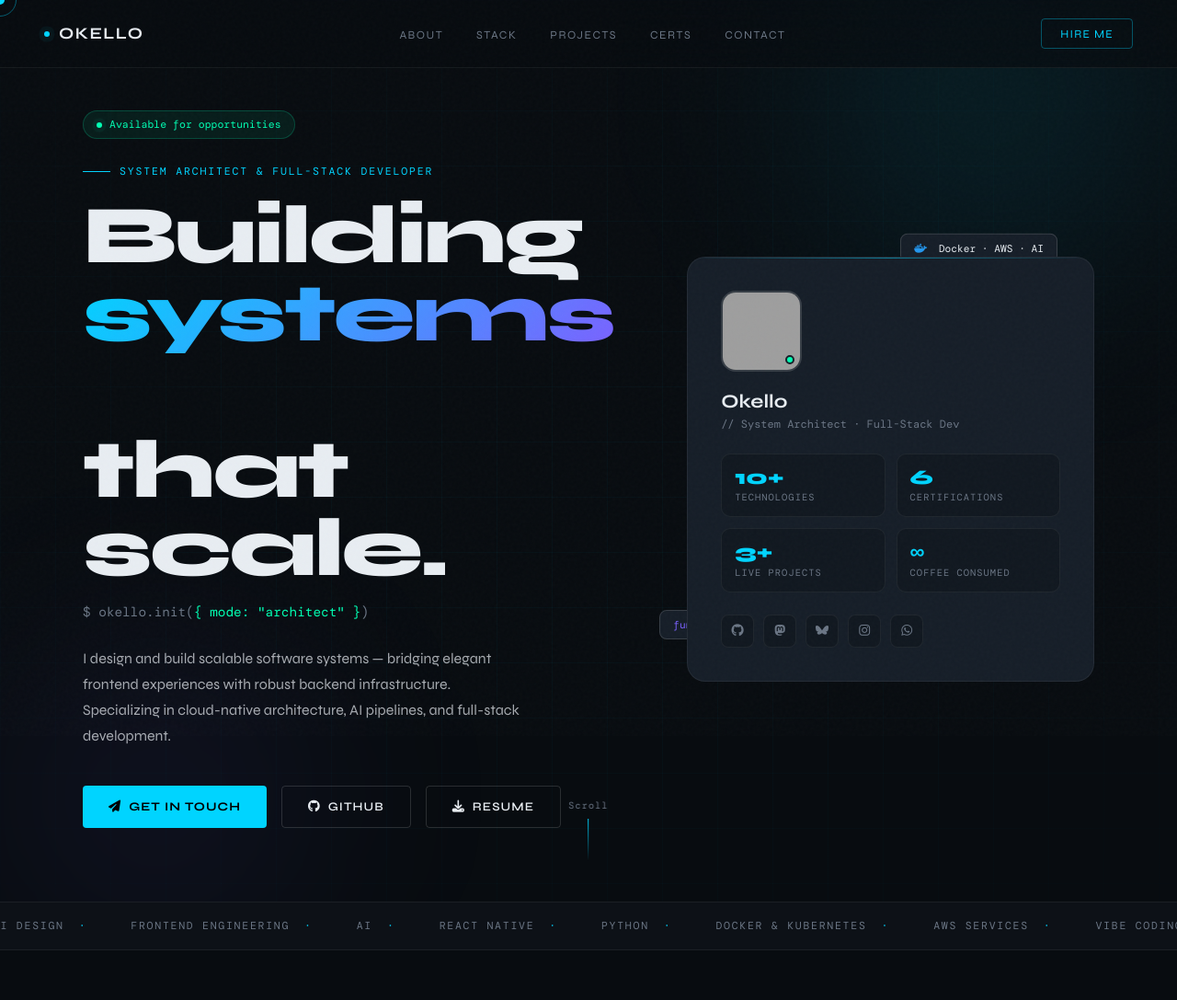
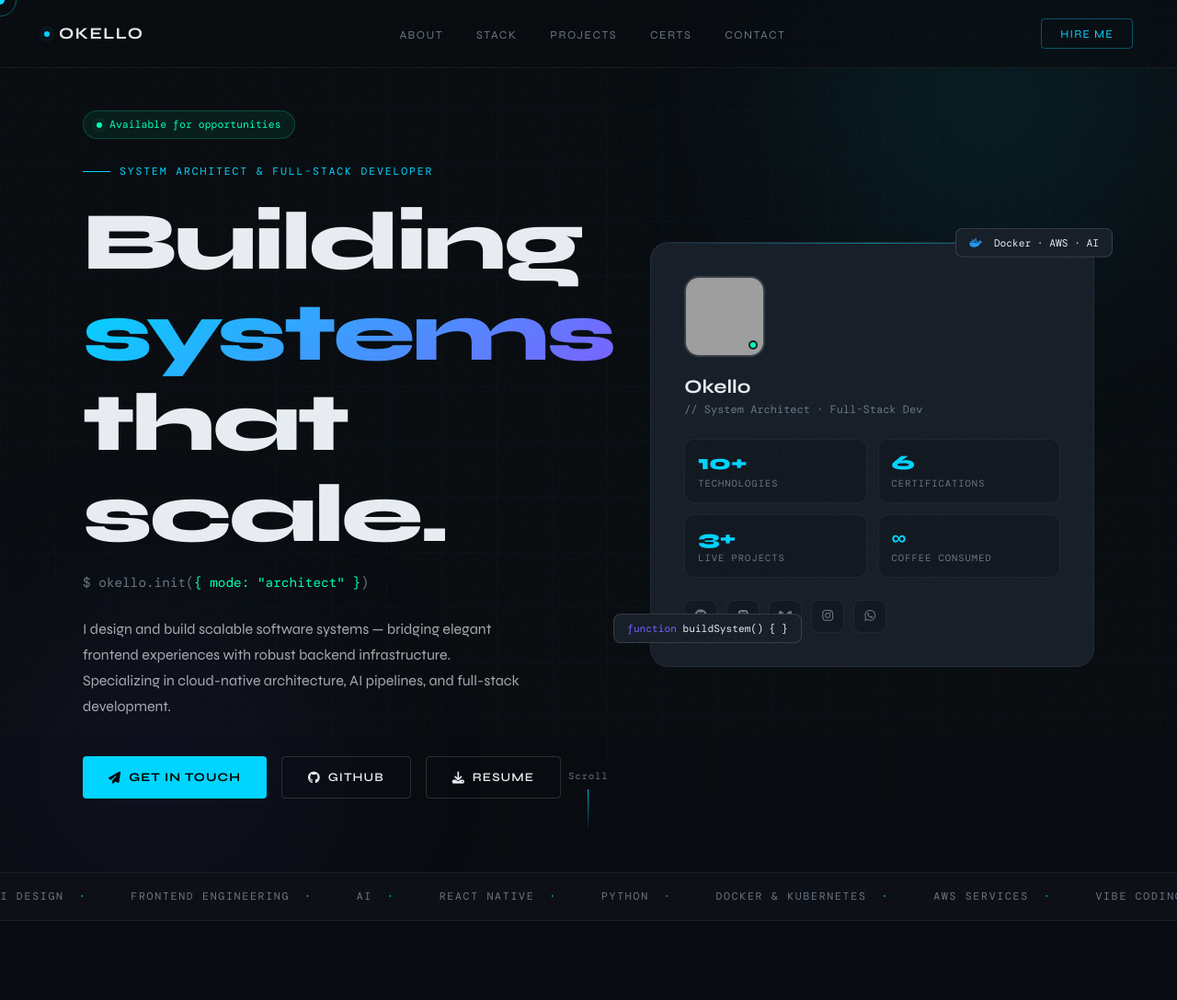
Before and after one commit to okellodev/profile-website, a plain HTML site: page index.html in a window 1280 px wide. Shown: the top 1087 px of the page at 92% size. Drawn offline with nearby package versions, Linux system fonts and the light colour scheme; grey boxes are pictures that could not be loaded; a web font is replaced by a local one.

Commit message:
Refine hero section spacing and fix container overlapping

```diff
--- a/index.html
+++ b/index.html
@@ -204,7 +204,7 @@ nav.scrolled { padding: 14px 48px; }
   display: grid;
   grid-template-columns: 1fr 1fr;
   align-items: center;
-  gap: 80px;
+  gap: 40px;
   position: relative;
   z-index: 2;
 }
@@ -231,7 +231,7 @@ nav.scrolled { padding: 14px 48px; }
 .hero-name {
   font-size: clamp(3.5rem, 7vw, 6rem);
   font-weight: 800;
-  line-height: 0.95;
+  line-height: 1.1; display: block; max-width: 600px;
   letter-spacing: -0.03em;
   margin-bottom: 16px;
   opacity: 0;
@@ -436,8 +436,8 @@ nav.scrolled { padding: 14px 48px; }
   white-space: nowrap;
   animation: float-tag 4s ease-in-out infinite;
 }
-.floating-tag-1 { top: -20px; right: 40px; animation-delay: 0s; }
-.floating-tag-2 { bottom: 40px; left: -30px; animation-delay: 1.5s; }
+.floating-tag-1 { top: -10px; right: -20px; z-index: 10; animation-delay: 0s; }
+.floating-tag-2 { bottom: 20px; left: -40px; z-index: 10; animation-delay: 1.5s; }
 .floating-tag-accent { color: var(--accent2); }
 @keyframes float-tag { 0%,100%{transform:translateY(0)} 50%{transform:translateY(-8px)} }
 
@@ -752,7 +752,7 @@ nav.scrolled { padding: 14px 48px; }
 .contact-inner {
   display: grid;
   grid-template-columns: 1fr 1fr;
-  gap: 80px;
+  gap: 40px;
   align-items: start;
 }
 
@@ -963,8 +963,8 @@ footer {
       </div>
       <div class="hero-eyebrow">System Architect &amp; Full-Stack Developer</div>
       <h1 class="hero-name">
-        Building<br>
-        <span class="hero-name-accent">systems</span><br>
+        Building
+        <span class="hero-name-accent">systems</span>
         that scale.
       </h1>
       <p class="hero-role">$ okello.init(<span>{ mode: "architect" }</span>)</p>
```
